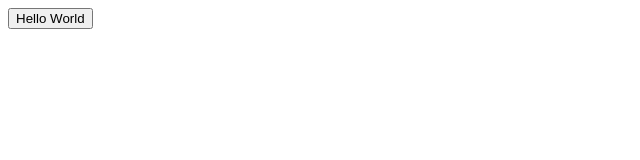
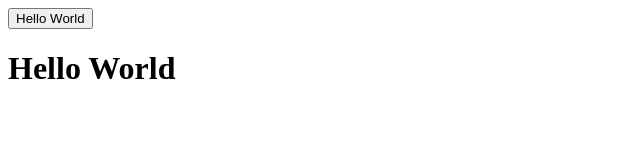
Before and after one commit to akashjoffl/JavaScript360, a plain HTML site: page index.html in a window 1280 px wide. Shown: the whole page, without its empty margins (0-640 px from the left). Drawn offline with Linux system fonts and the light colour scheme.

Commit message:
87. ondblclick()

```diff
--- a/index.html
+++ b/index.html
@@ -1,5 +1,6 @@
-<button onclick="myFunction(event)">Hello World</button>
+<button ondblclick="myFunction(event)">Hello World</button>
 
+<h1 ondblclick="myFunction(event)">Hello World</h1>
 
 <script>
 
```
